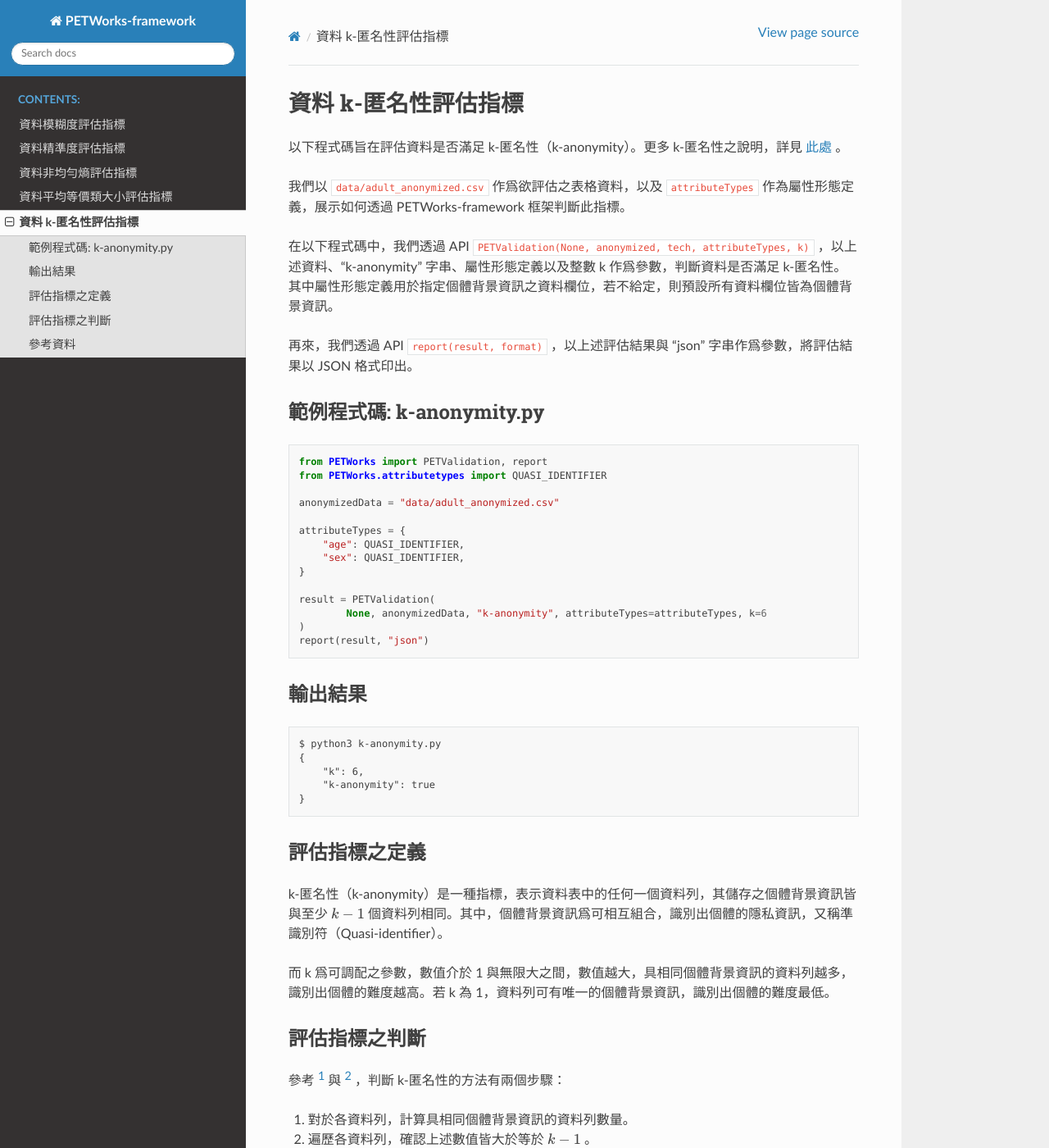
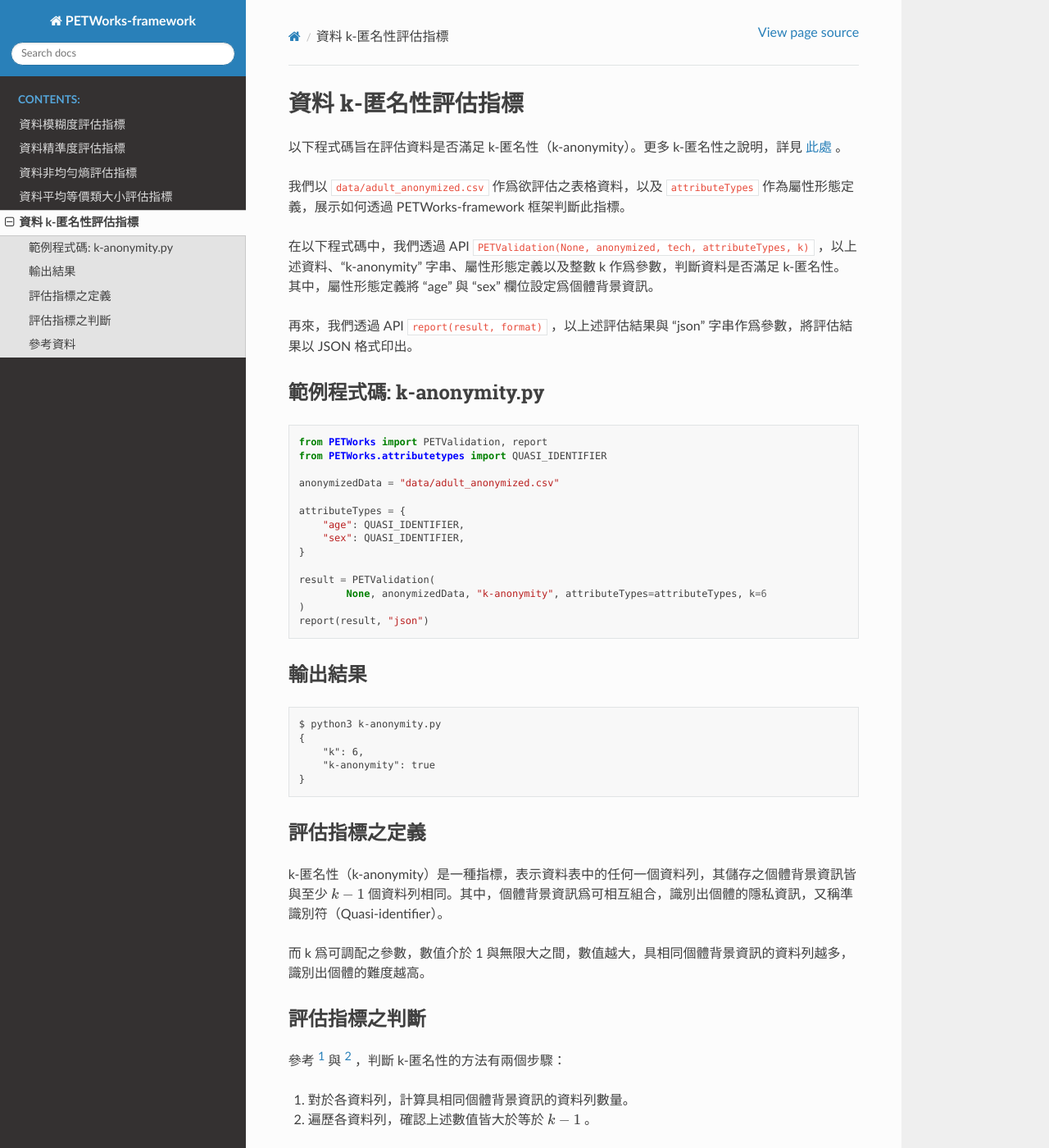
Before and after one commit to quark-engine/PETWorks-DOC, a Sphinx documentation site: the page built from docs/source/kanonymity.rst, in a window 1280 px wide and 1400 px high. Shown: the whole window at 82% size. Built offline with Sphinx 7.4.7 and the Read the Docs theme 2.0.0, drawn with Linux system fonts in a browser that asks for light colours; some of the changed text lies outside the part shown.

Commit message:
adjust word choices for description of k-anonymity

```diff
--- a/docs/source/kanonymity.rst
+++ b/docs/source/kanonymity.rst
@@ -6,7 +6,7 @@
 
 我們以 ``data/adult_anonymized.csv`` 作爲欲評估之表格資料，以及 ``attributeTypes`` 作為屬性形態定義，展示如何透過 PETWorks-framework 框架判斷此指標。
 
-在以下程式碼中，我們透過 API ``PETValidation(None, anonymized, tech, attributeTypes, k)`` ，以上述資料、“k-anonymity” 字串、屬性形態定義以及整數 k 作爲參數，判斷資料是否滿足 k-匿名性。其中屬性形態定義用於指定個體背景資訊之資料欄位，若不給定，則預設所有資料欄位皆為個體背景資訊。
+在以下程式碼中，我們透過 API ``PETValidation(None, anonymized, tech, attributeTypes, k)`` ，以上述資料、“k-anonymity” 字串、屬性形態定義以及整數 k 作爲參數，判斷資料是否滿足 k-匿名性。其中，屬性形態定義將 "age" 與 "sex" 欄位設定爲個體背景資訊。
 
 再來，我們透過 API ``report(result, format)`` ，以上述評估結果與 “json” 字串作爲參數，將評估結果以 JSON 格式印出。
 
@@ -49,7 +49,7 @@
 k-匿名性（k-anonymity）是一種指標，表示資料表中的任何一個資料列，其儲存之個體背景資訊皆與至少 :math:`k-1` 個資料列相同。其中，個體背景資訊爲可相互組合，識別出個體的隱私資訊，又稱準識別符（Quasi-identifier）。
 
 
-而 k 爲可調配之參數，數值介於 1 與無限大之間，數值越大，具相同個體背景資訊的資料列越多，識別出個體的難度越高。若 k 為 1，資料列可有唯一的個體背景資訊，識別出個體的難度最低。
+而 k 爲可調配之參數，數值介於 1 與無限大之間，數值越大，具相同個體背景資訊的資料列越多，識別出個體的難度越高。
 
 
 評估指標之判斷
@@ -77,7 +77,7 @@ k-匿名性（k-anonymity）是一種指標，表示資料表中的任何一個
 | 4         | 50-59     | Male      |
 +-----------+-----------+-----------+
 
-假設「範例資料表」之「年齡」與「性別」資料為個體背景資訊。若欲判斷「範例資料表」是否滿足 :math:`k = 2` 之 k-匿名性，可如下進行。
+假設「範例資料表」之「年齡」與「性別」欄位為個體背景資訊。若欲判斷「範例資料表」是否滿足 :math:`k = 2` 之 k-匿名性，可如下進行。
 
 首先，對於各資料列，計算具相同個體背景資訊的資料列數量。
 
```
Also changed, not shown: other parts of docs/source/kanonymity.rst (+1 -1 lines).
